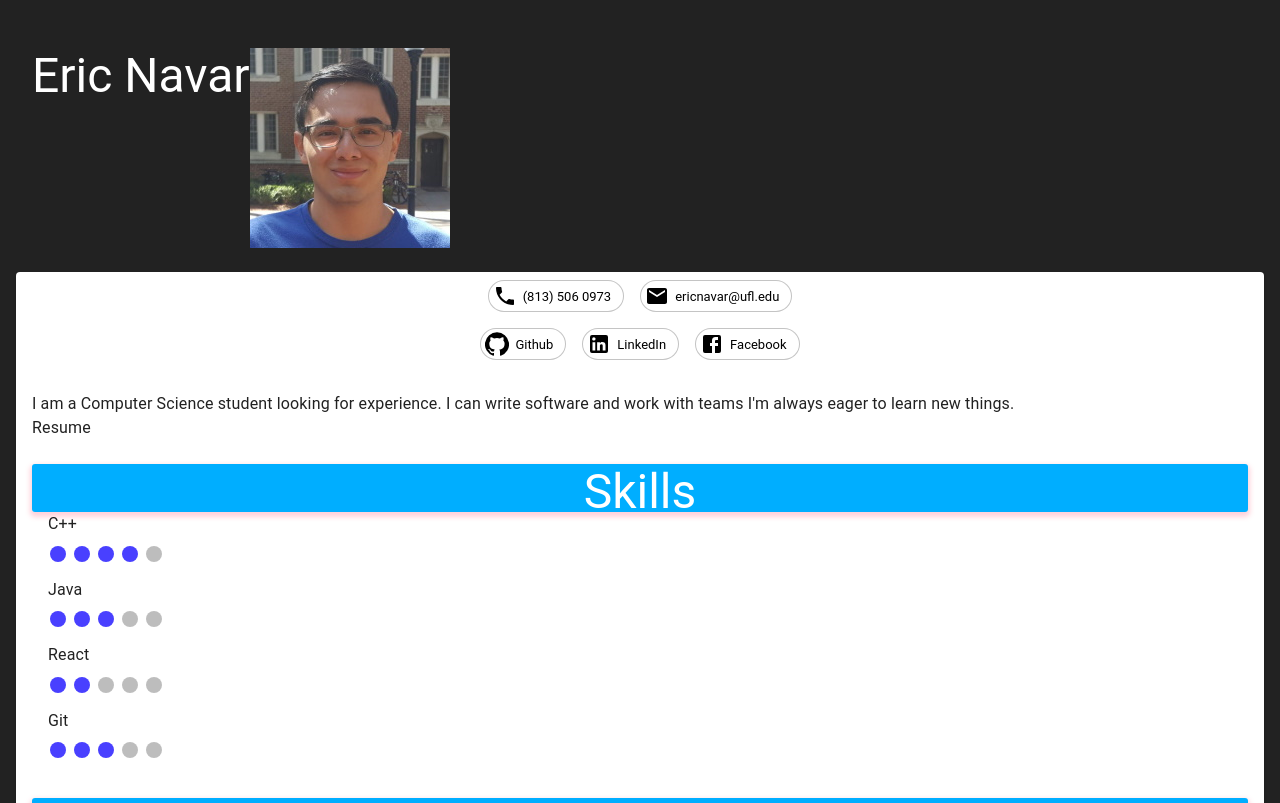
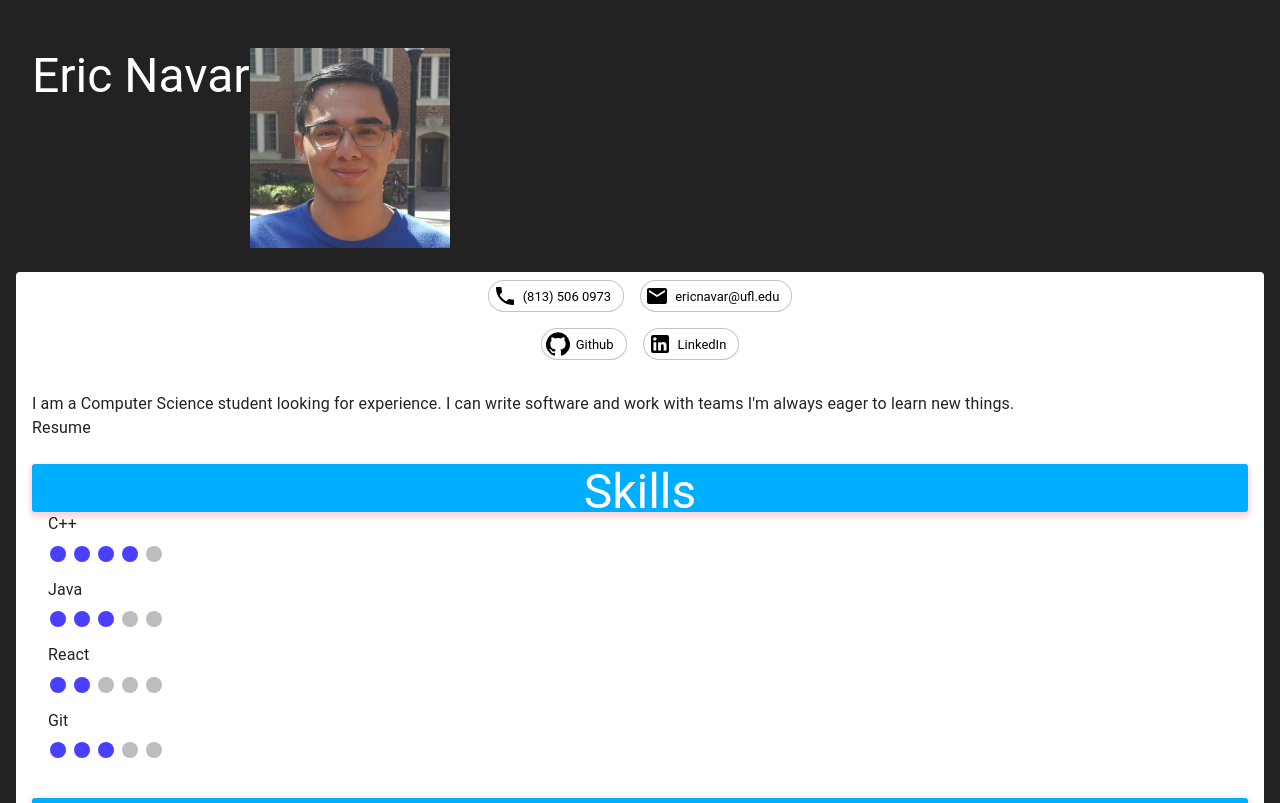
Before and after one commit to EricNavar/personal-website, a React (Create React App) app: page / in a window 1280 px wide. Shown: the top 803 px of the page. Built offline with nearby package versions, Linux system fonts and the light colour scheme.

Commit message:
remove Facebook link

```diff
--- a/src/WebsiteLinks.js
+++ b/src/WebsiteLinks.js
@@ -1,6 +1,5 @@
 import React from 'react';
 import { makeStyles } from '@material-ui/core/styles';
-import FacebookIcon from '@material-ui/icons/Facebook';
 import LinkedInIcon from '@material-ui/icons/LinkedIn';
 import GitHubIcon from '@material-ui/icons/GitHub';
 import Chip from '@material-ui/core/Chip';
@@ -42,14 +41,6 @@ export default function TextButtons() {
         clickable
         variant="outlined"
       />
-      <Chip
-        icon = {<FacebookIcon style={{ color:'black' }}/>}
-        label="Facebook"
-        component="a"
-        href="https://www.facebook.com/"
-        clickable
-        variant="outlined"
-      />
     </Grid>
   );
 }
```
